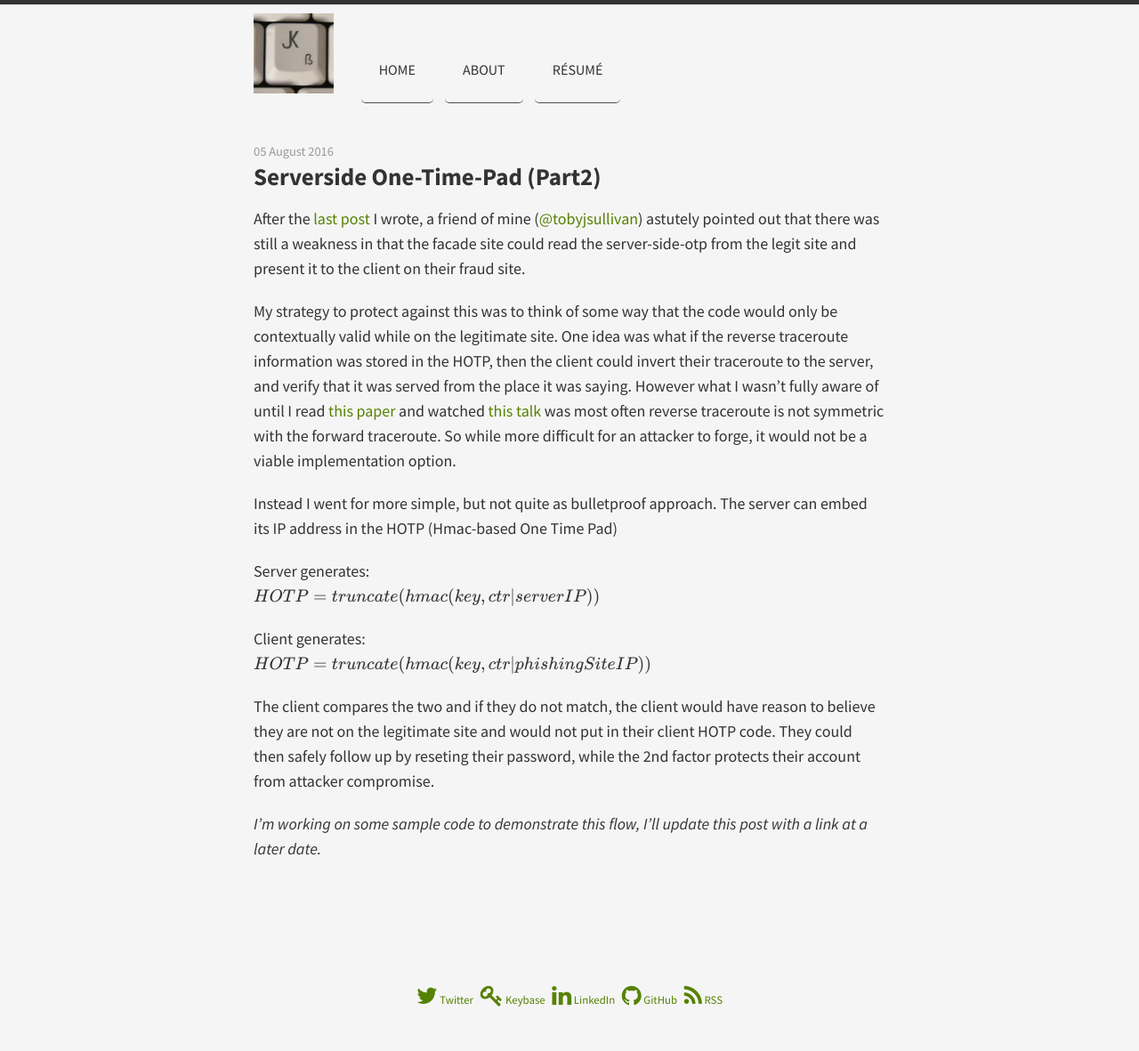
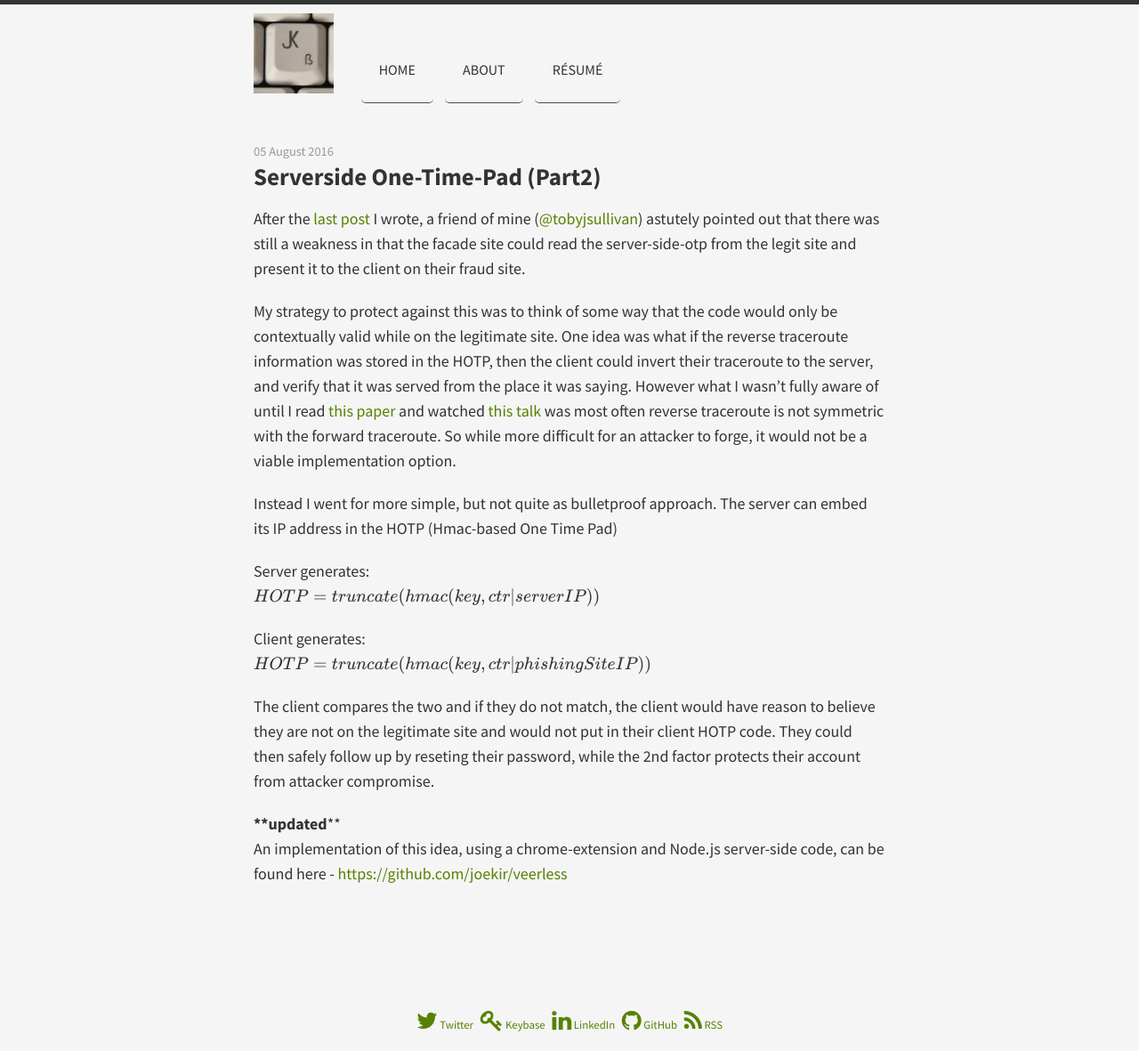
Before and after one commit to joekir/joekir.github.io, a Jekyll site: the page built from _posts/2016-08-05-serverside-otp-part2.md, in a window 1280 px wide. Shown: the whole page at 89% size. Built offline with Jekyll 4.4.1, drawn with Linux system fonts in a browser that asks for light colours; nearby versions of some CDN libraries; formulas are drawn with MathJax 3; comment, search, counter and statistics services are not loaded; before the commit the page ends 1153 px from its top, so only the background shows below that.

Commit message:
updateAdded sample code link to old post

```diff
--- a/_posts/2016-08-05-serverside-otp-part2.md
+++ b/_posts/2016-08-05-serverside-otp-part2.md
@@ -24,4 +24,5 @@ $$HOTP = truncate(hmac(key,ctr|phishingSiteIP))$$
 
 The client compares the two and if they do not match, the client would have reason to believe they are not on the legitimate site and would not put in their client HOTP code. They could then safely follow up by reseting their password, while the 2nd factor protects their account from  attacker compromise.
 
-*I'm working on some sample code to demonstrate this flow, I'll update this post with a link at a later date.*
+****updated****
+An implementation of this idea, using a chrome-extension and Node.js server-side code, can be found here - [https://github.com/joekir/veerless](https://github.com/joekir/veerless)
```
Also changed, not shown: Gemfile.lock.
